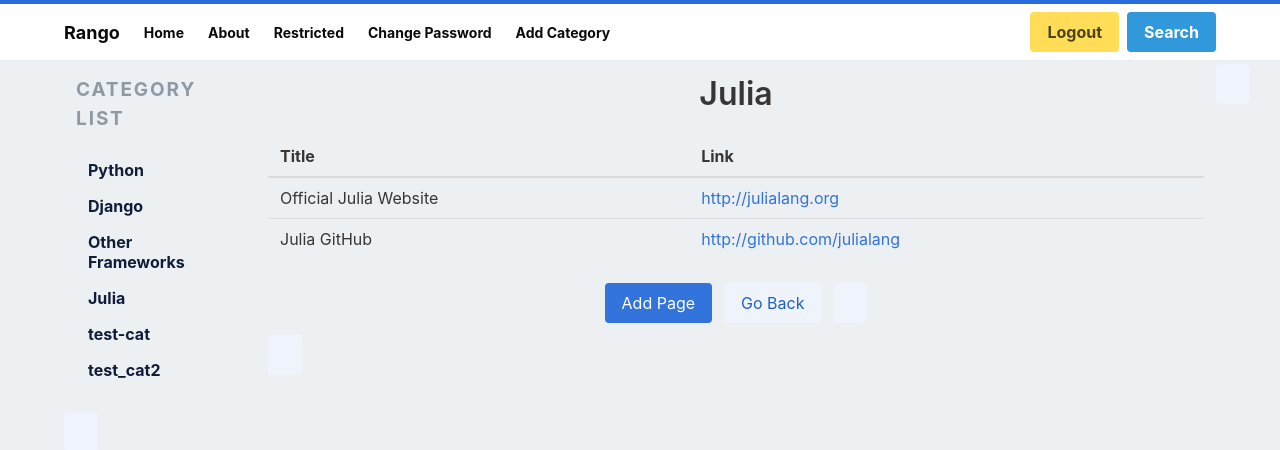
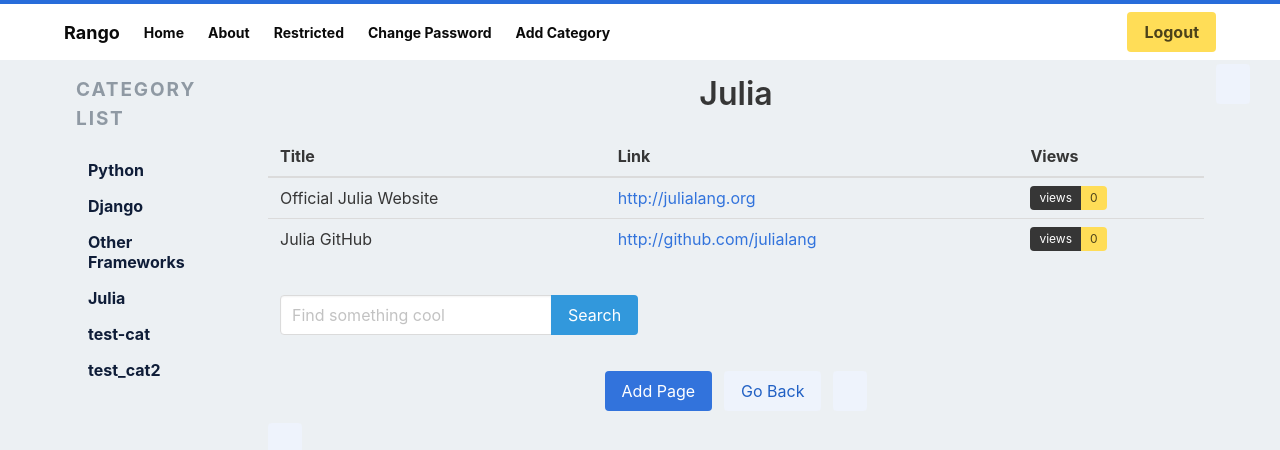
Before and after one commit to mdvsh/django-with-rango, a Django app: a page that uses templates/rango/base.html in a window 1280 px wide. Shown: the top 450 px of the page. Run offline with Django 3.2, Linux system fonts and the light colour scheme; a user stored in the database is signed in; data comes from the database, SQL or seed files in the repository; both versions use the stored data as it was after the commit.

Commit message:
[14 2/3] Making rango tango | user profile left | search modified, views added/category

```diff
--- a/rango/forms.py
+++ b/rango/forms.py
@@ -50,8 +50,8 @@ class PageForm(forms.ModelForm):
         cleaned_data = self.cleaned_data
         url = cleaned_data.get('url')
 
-        if url and not url.startswith('http://'):
-            url = f'http://{url}'
+        if url and not url.startswith('https://'):
+            url = f'https://{url}'
             cleaned_data['url'] = url
 
         return cleaned_data
--- a/rango/urls.py
+++ b/rango/urls.py
@@ -27,7 +27,8 @@ urlpatterns = [
     path('add_category/', views.add_category, name='add_category'),
     path('category/<slug:category_name_slug>/add_page/', views.add_page, name='add_page'),
     path('login_check/', views.login_check, name='login_check'),
-    path('search/', views.search, name='search')
+    #path('search/', views.search, name='search'),
+    path('goto/', views.goto_url, name='goto')
 ]
 
 '''
--- a/rango/views.py
+++ b/rango/views.py
@@ -21,7 +21,6 @@ def index(request):
     model to retrieve the top five categories. the hyphen order it in descending
     '''
     context_dict = {}
-    context_dict['boldmessage'] = 'Desh ke gaddaron ko...\n Goli maaron saalon ko !!!'
     context_dict['categories'] = category_list
     context_dict['pages'] = pages_list
 
@@ -56,7 +55,7 @@ def show_category(request, category_name_slug):
         category = Category.objects.get(slug=category_name_slug)
         # Retrieve all of the associated pages.
         # The filter() will return a list of page objects or an empty list.
-        pages = Page.objects.filter(category=category)
+        pages = Page.objects.filter(category=category).order_by('-views')
         # Adds our results list to the template context under name pages.
         context_dict['pages'] = pages
         # We also add the category object from
@@ -70,6 +69,15 @@ def show_category(request, category_name_slug):
         context_dict['category'] = None
         context_dict['pages'] = None
 
+    # search functionality as part of exercise
+    query = ''
+    if request.method == 'POST':
+        if request.method == 'POST':
+            query = request.POST['query'].strip()
+
+            if query:
+                context_dict['result_list'] = run_query(query)
+                context_dict['query'] = query
     # render response and return it to homepage
     return render(request, 'rango/category.html', context=context_dict)
 
@@ -239,6 +247,8 @@ def visitor_cookie_handler(request):
     # Update/set the visits cookie
     request.session['visits'] = visits
 
+'''
+this decommissioning is part of chapter 15
 def search(request):
     result_list = []
     query = ''
@@ -249,4 +259,20 @@ def search(request):
         if query:
             result_list = run_query(query)
 
-    return render(request, 'rango/search.html', {'result_list': result_list, 'query': query})
+    return render(request, 'rango/search.html', {'result_list': result_list, 'query': query})'''
+
+# for tracking page clickthroughs
+def goto_url(request):
+    if request.method == 'GET':
+        page_id = request.GET.get('page_id')
+
+        try:
+            the_page = Page.objects.get(id=page_id)
+        except Page.DoesNotExist:
+            return redirect(reverse('rango:index'))
+
+        the_page.views = the_page.views + 1
+        the_page.save()
+
+        return redirect(the_page.url)
+    return redirect(reverse('rango:index'))
--- a/templates/rango/base.html
+++ b/templates/rango/base.html
@@ -45,9 +45,6 @@
                         <div class="buttons">
                             <a class="button is-warning" href="{% url 'auth_logout' %}">
                                 <strong>Logout</strong>
-                            </a>
-                            <a class="button is-info" href="{% url 'rango:search' %}">
-                                <strong>Search</strong>
                             </a>
                         </div>
                     </div>
--- a/templates/rango/category.html
+++ b/templates/rango/category.html
@@ -20,13 +20,28 @@
                 <tr>
                     <th>Title</th>
                     <th>Link</th>
+                    <th>Views</th>
                 </tr>
             </thead>
             <tbody>
                 {% for page in pages %}
                 <tr>
                     <td>{{ page.title }}</td>
-                    <td><a href="{{ page.url }}">{{ page.url }}</a></td>
+                    <td><a href="{% url 'rango:goto' %}?page_id={{ page.id }}">{{ page.url }}</a></td>
+                    <td>
+                        <div class="tags has-addons">
+                            {% if page.views > 1 %}
+                                <span class="tag is-dark">views</span>
+                                <span class="tag is-success">{{ page.views }}</span>
+                            {% elif page.views == 1 %}
+                                <span class="tag is-dark">view</span>
+                                <span class="tag is-success">{{ page.views }}</span>
+                            {% else %}
+                                <span class="tag is-dark">views</span>
+                                <span class="tag is-warning">0</span>
+                            {% endif %}
+                        </div>
+                    </td>
                 </tr>
                 {% endfor %}
             </tbody>
@@ -35,6 +50,46 @@
             <strong> No pages currently in category. </strong><br />
         {% endif %}
     </div>
+
+    {% if category %}
+        {% if user.is_authenticated %}
+        <div class="column is-5">
+            <form action="{% url 'rango:show_category' category.slug %}" method="POST" id="user-form">
+                {% csrf_token %}
+                <div class="field has-addons">
+                    <div class="control">
+                        <input class="input" type="text" placeholder="Find something cool" id="query" name="query" value="{{ query }}">
+                    </div>
+                    <div class="control">
+                        <button class="button is-info" type="submit" name="submit">
+                        Search
+                        </a>
+                    </div>
+                </div>
+            </form>
+        </div>
+        <div class="column is-7 is-inline is-full-touch">
+            {% if result_list %}
+                {% for result in result_list %}
+                <div class="card ">
+                    <header class="card-header has-background-info">
+                        <p class="card-header-title has-text-white">{{ result.title|safe|escape }}</p>
+                    </header>
+                    <div class="card-content">
+                        <div class="content">
+                            <p class="subitile is-4">{{ result.summary|safe|escape }}</p>
+                        </div>
+                    </div>
+                    <footer class="card-footer">
+                        <a href="{{ result.link }}" class="card-footer-item">Visit</a>
+                    </footer>
+                </div>
+                {% endfor %}
+            {% endif %}
+        </div>
+        {% endif %}
+    {% endif %}
+
     {% if user.is_authenticated %}
     <div class="field is-grouped is-grouped-centered">
         <div class="control">
```
Also changed, not shown: db.sqlite3, templates/rango/search.html (indentation only).
